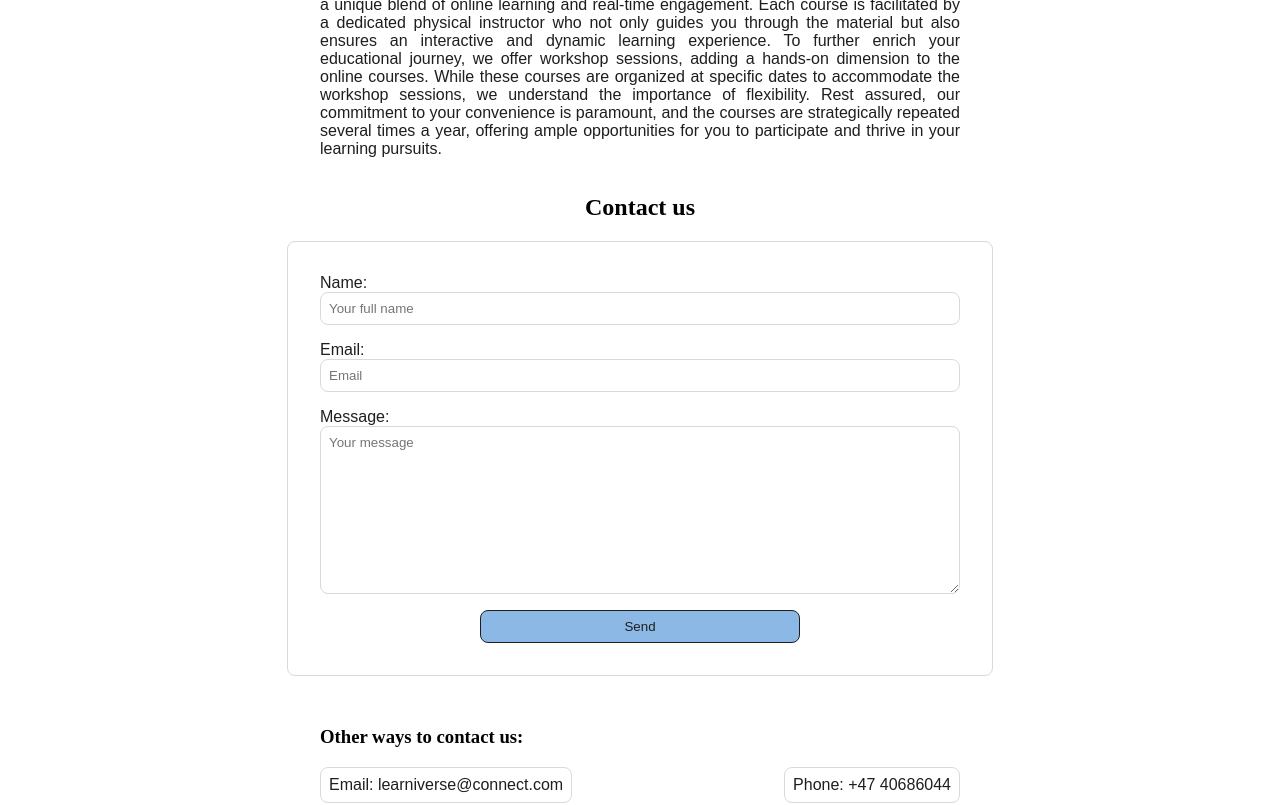
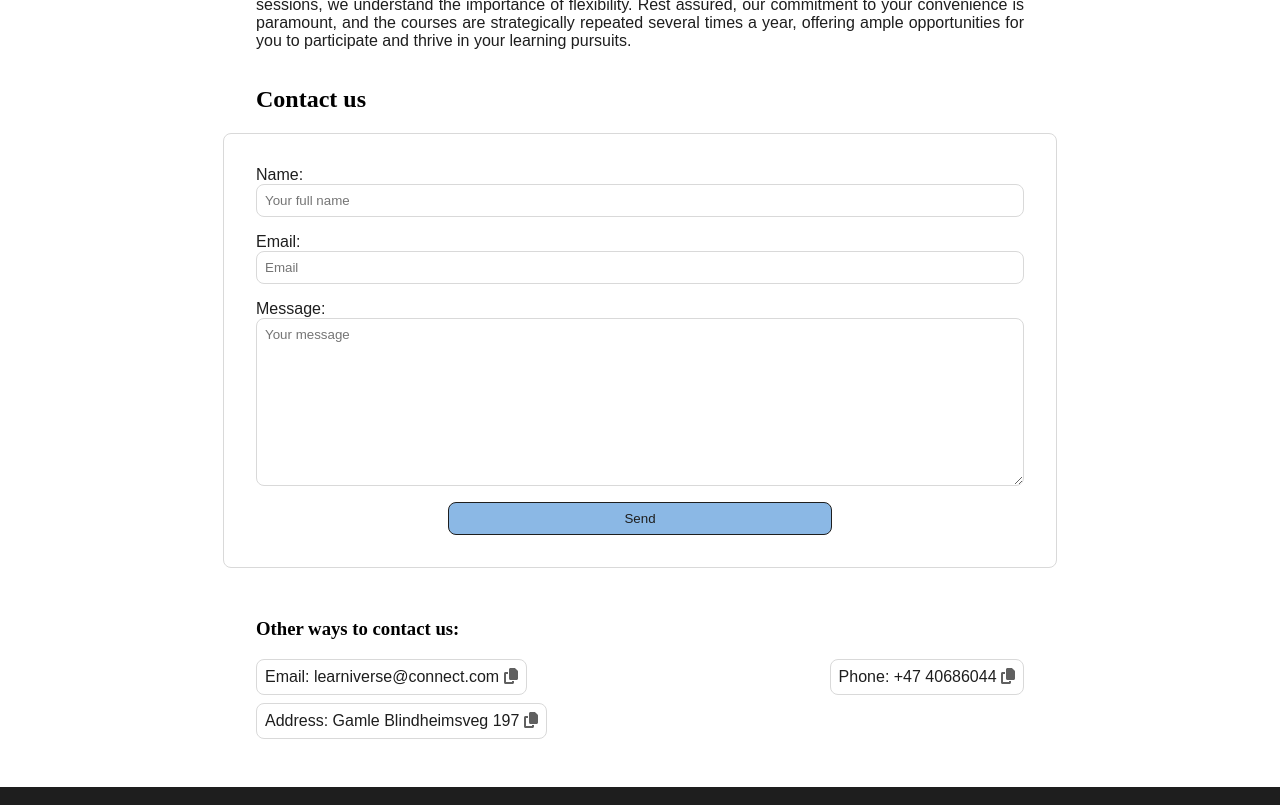
Before and after one commit to Hermzy14/webteknologi, a React (Vite) app: page /about in a window 1280 px wide. Shown: the part 720-1525 px from the top of the page. Built offline with nearby package versions, Linux system fonts and the light colour scheme.

Commit message:
Implemented copy to clipboard of different contact options.

```diff
--- a/src/css/about.css
+++ b/src/css/about.css
@@ -5,7 +5,7 @@
 
 /* About us section */
 #about-us {
-  width: 50%;
+  width: 60%;
   margin: 0 auto;
   text-align: justify;
 }
@@ -19,10 +19,14 @@
   margin-bottom: 2rem;
 }
 
+#contact-form-section h2 {
+  width: 60%;
+}
+
 #contact-form {
   display: flex;
   flex-direction: column;
-  width: 50%;
+  width: 60%;
   margin: 0 auto;
   padding: 2rem;
   border: 1px solid var(--primary-border-color);
@@ -54,7 +58,7 @@
 
 /* Other ways to contact us */
 #other-contact-options-section {
-  width: 50%;
+  width: 60%;
   margin: 0 auto;
   padding-bottom: 2rem;
 }
@@ -65,6 +69,7 @@
   justify-content: space-between;
   padding: 0;
   gap: 0.5rem;
+  position: relative;
 }
 
 .contact-option {
@@ -76,9 +81,46 @@
   padding: 0.5rem;
   cursor: pointer;
   transition: all 0.2s ease-in-out;
+  position: relative;
 }
 .contact-option:hover {
   background: var(--hover-color);
+}
+
+.copy-icon {
+  color: var(--primary-text-color);
+  opacity: 0.7;
+}
+
+/* Success message styling */
+.success-message {
+  position: absolute;
+  top: 100%;
+  left: 0;
+  background-color: var(--primary-color);
+  color: var(--primary-text-color);
+  padding: 8px 12px;
+  border-radius: 8px;
+  font-size: 0.8rem;
+  margin-top: 8px;
+  z-index: 10;
+  border: 1px solid var(--primary-border-color);
+
+  /* Animation properties */
+  animation: slideIn 0.3s ease-out forwards;
+  transform-origin: top;
+}
+
+/* Animation keyframes */
+@keyframes slideIn {
+  0% {
+    opacity: 0;
+    transform: translateY(-10px);
+  }
+  100% {
+    opacity: 1;
+    transform: translateY(0);
+  }
 }
 
 /* Mobile styles */
@@ -109,7 +151,13 @@
   #other-contact-options-section {
     width: 90%;
   }
+
   #list-container {
     flex-direction: column;
   }
+
+  .contact-option {
+    display: flex;
+    justify-content: space-between;
+  }
 }
--- a/src/pages/About.jsx
+++ b/src/pages/About.jsx
@@ -1,4 +1,16 @@
 import "../css/about.css";
+import { FontAwesomeIcon } from "@fortawesome/react-fontawesome";
+import { faCopy, faCheck } from "@fortawesome/free-solid-svg-icons";
+import { useState } from "react";
+
+/**
+ * Capitalizes the first letter of a string.
+ * @param {string} str - The string to capitalize.
+ * @returns {string} The string with the first letter capitalized.
+ */
+function capitalizeFirstLetter(string) {
+  return string.charAt(0).toUpperCase() + string.slice(1);
+}
 
 /**
  * This is the about page.
@@ -8,6 +20,42 @@ import "../css/about.css";
  * @constructor
  */
 export function About() {
+  // State to manage icon for copying text
+  const [copyIcons, setCopyIcons] = useState({
+    email: faCopy,
+    phone: faCopy,
+    address: faCopy,
+  });
+
+  // State to manage success message and clicked item
+  const [successMessage, setSuccessMessage] = useState("");
+  const [activeItem, setActiveItem] = useState(null);
+
+  // Function to handle copying text to clipboard
+  const handleCopyText = (text, type) => {
+    navigator.clipboard.writeText(text).then(() => {
+      // Update the icon for the clicked item
+      setCopyIcons((prevIcons) => ({
+        ...prevIcons,
+        [type]: faCheck,
+      }));
+
+      // Set which item was clicked and the success message
+      setActiveItem(type);
+      setSuccessMessage(`${capitalizeFirstLetter(type)} copied to clipboard!`);
+
+      // Reset states after animation duration
+      setTimeout(() => {
+        setCopyIcons((prevIcons) => ({
+          ...prevIcons,
+          [type]: faCopy,
+        }));
+        setSuccessMessage("");
+        setActiveItem(null);
+      }, 2000);
+    });
+  };
+
   return (
     <main id="about-page">
       <section id="about-us">
@@ -107,14 +155,40 @@ export function About() {
       <section id="other-contact-options-section">
         <h3>Other ways to contact us:</h3>
         <ul id="list-container">
-          <li class="contact-option" title="Click to copy mail">
-            Email: learniverse@connect.com
+          <li
+            className="contact-option"
+            title="Click to copy mail"
+            onClick={() => handleCopyText("learniverse@connect.com", "email")}
+          >
+            Email: learniverse@connect.com{" "}
+            <FontAwesomeIcon icon={copyIcons.email} className="copy-icon" />
+            {activeItem === "email" && (
+              <span className="success-message">{successMessage}</span>
+            )}
           </li>
-          <li class="contact-option" title="Click to copy phone number">
-            Phone: +47 40686044
+
+          <li
+            className="contact-option"
+            title="Click to copy phone number"
+            onClick={() => handleCopyText("+47 40686044", "phone")}
+          >
+            Phone: +47 40686044{" "}
+            <FontAwesomeIcon icon={copyIcons.phone} className="copy-icon" />
+            {activeItem === "phone" && (
+              <span className="success-message">{successMessage}</span>
+            )}
           </li>
-          <li class="contact-option" title="Click to copy address">
-            Address: Gamle Blindheimsveg 197
+
+          <li
+            className="contact-option"
+            title="Click to copy address"
+            onClick={() => handleCopyText("Gamle Blindheimsveg 197", "address")}
+          >
+            Address: Gamle Blindheimsveg 197{" "}
+            <FontAwesomeIcon icon={copyIcons.address} className="copy-icon" />
+            {activeItem === "address" && (
+              <span className="success-message">{successMessage}</span>
+            )}
           </li>
         </ul>
       </section>
```
